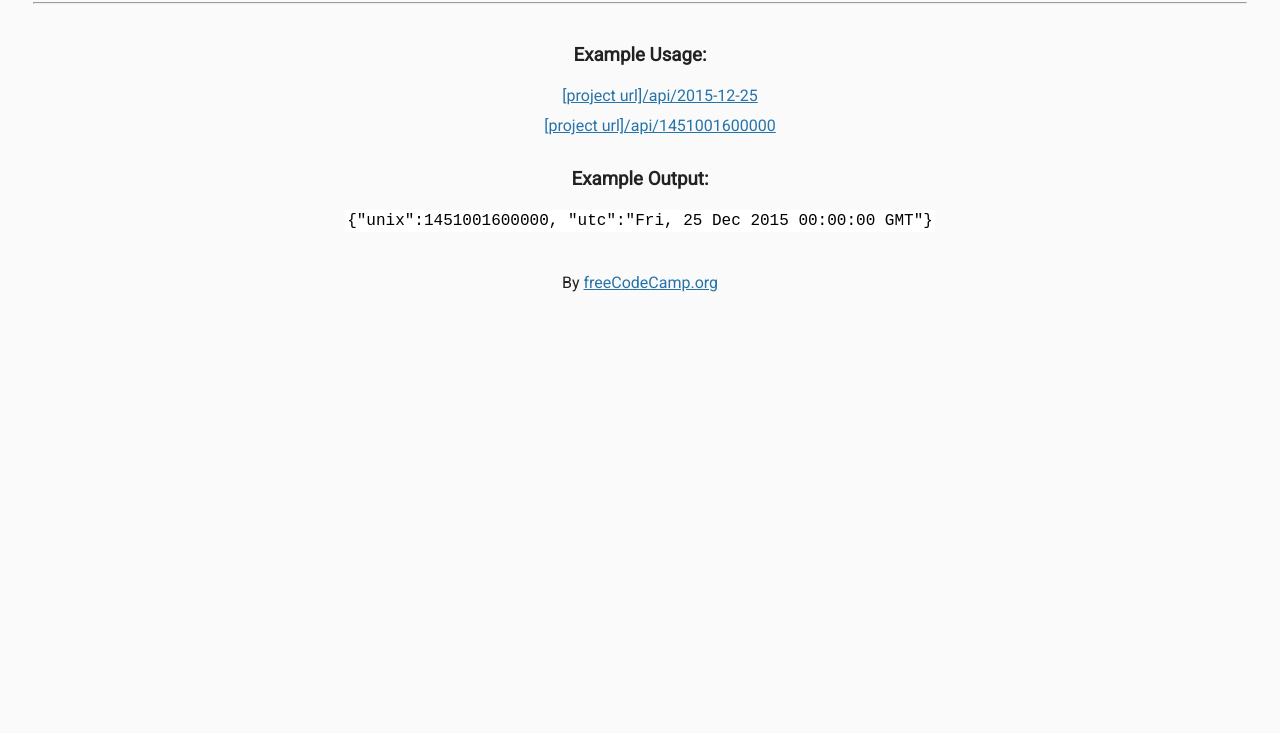
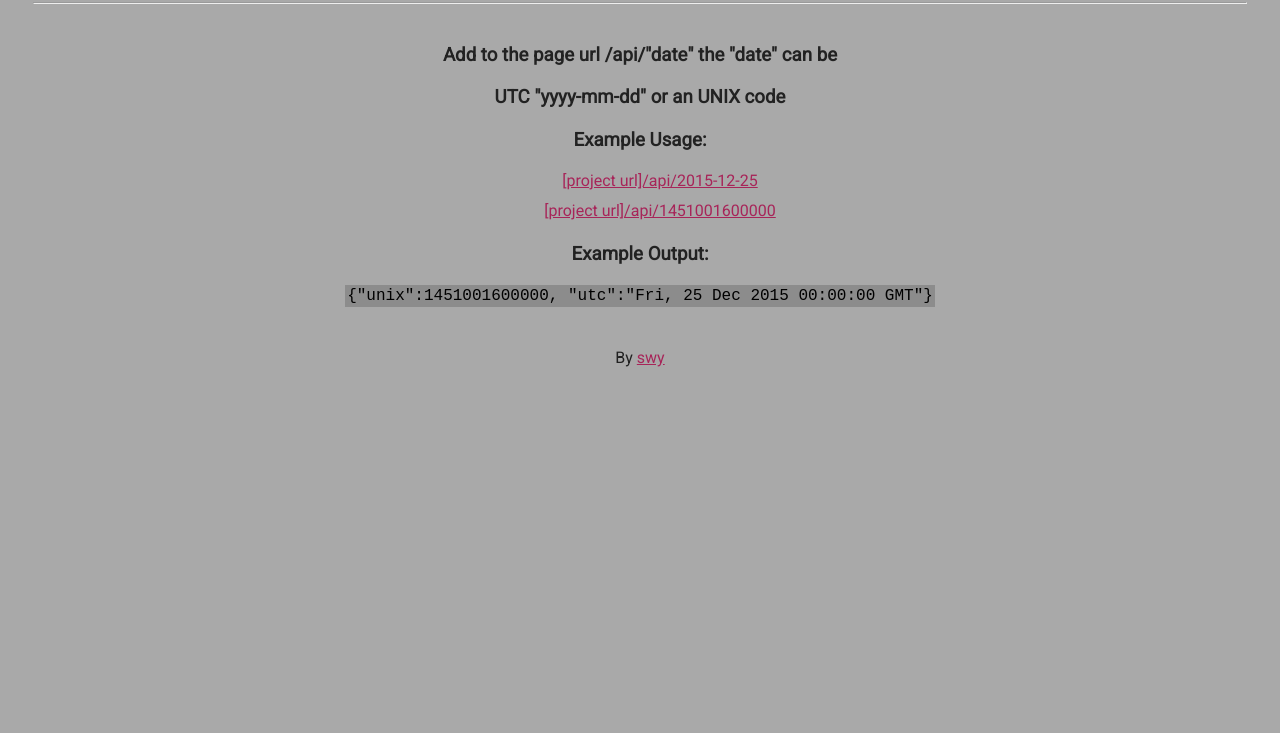
Before and after one commit to swy00/FCC--Back-End-Development-and-APIs-Projects, a website: page 1-Timestamp Microservice/views/index.html in a window 1280 px wide. Shown: the part 67-800 px from the top of the page. Drawn offline with Linux system fonts and the light colour scheme; files that its build step writes are made by us from their sources.

Commit message:
visual changes

```diff
--- a/1-Timestamp Microservice/public/style.css
+++ b/1-Timestamp Microservice/public/style.css
@@ -4,7 +4,7 @@ body {
 	font-family: 'Roboto', sans-serif;
 	font-size: 16px;
 	color: #222;
-	background-color: #FaFaFa;
+	background-color: darkgrey;
 	text-align: center;
 	line-height: 1.4em;
 }
@@ -15,7 +15,7 @@ body {
 }
 
 h3 {
-  margin-top: 30px;
+  margin-top: 20px;
 }
 
 hr {
@@ -30,7 +30,7 @@ code {
   font-family: monospace;
   padding: 2px;
   color: black;
-  background-color: #fff;
+  background-color: #8c8c8c;
 }
 
 ul {
@@ -42,5 +42,5 @@ li {
 }
 
 a {
-	color: #2574A9;
+	color: #a72559;
 }
--- a/1-Timestamp Microservice/views/index.html
+++ b/1-Timestamp Microservice/views/index.html
@@ -12,6 +12,9 @@
     <h1>Timestamp Microservice</h1>
     <hr />
     <div class="container">
+      <h3>Add to the page url /api/"date" the "date" can be </h3>
+      <h3>UTC "yyyy-mm-dd" or an UNIX code</h3>
+
       <h3>Example Usage:</h3>
       <ul>
         <li><a href="api/2015-12-25">[project url]/api/2015-12-25</a></li>
@@ -25,7 +28,7 @@
     </div>
     <div class="footer">
       <p>
-        By <a href="https://www.freecodecamp.org/">freeCodeCamp.org</a>
+        By <a href="https://github.com/swy00/">swy</a>
       </p>
     </div>
   </body>
```
